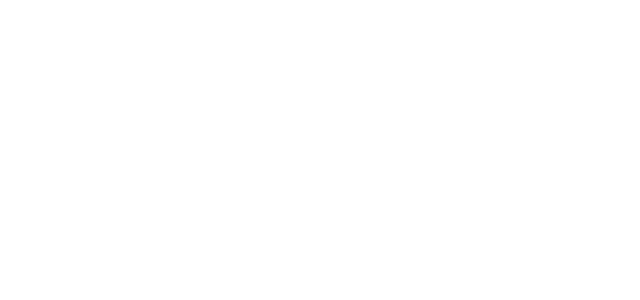
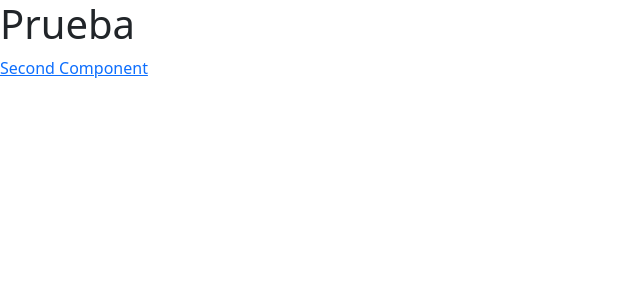
Before and after one commit to bodega-108/app-emonk-v2, an Angular app: page / in a window 1280 px wide. Shown: the top 300 px of the page, without its empty margins (0-640 px from the left). Built offline with nearby package versions, Linux system fonts and the light colour scheme.

Commit message:
links de prueba

```diff
--- a/src/app/app.component.html
+++ b/src/app/app.component.html
@@ -1,2 +1,4 @@
 
 <router-outlet></router-outlet>
+<h1>Prueba</h1>
+<a routerLink="/buscador" routerLinkActive="active">Second Component</a>
```
